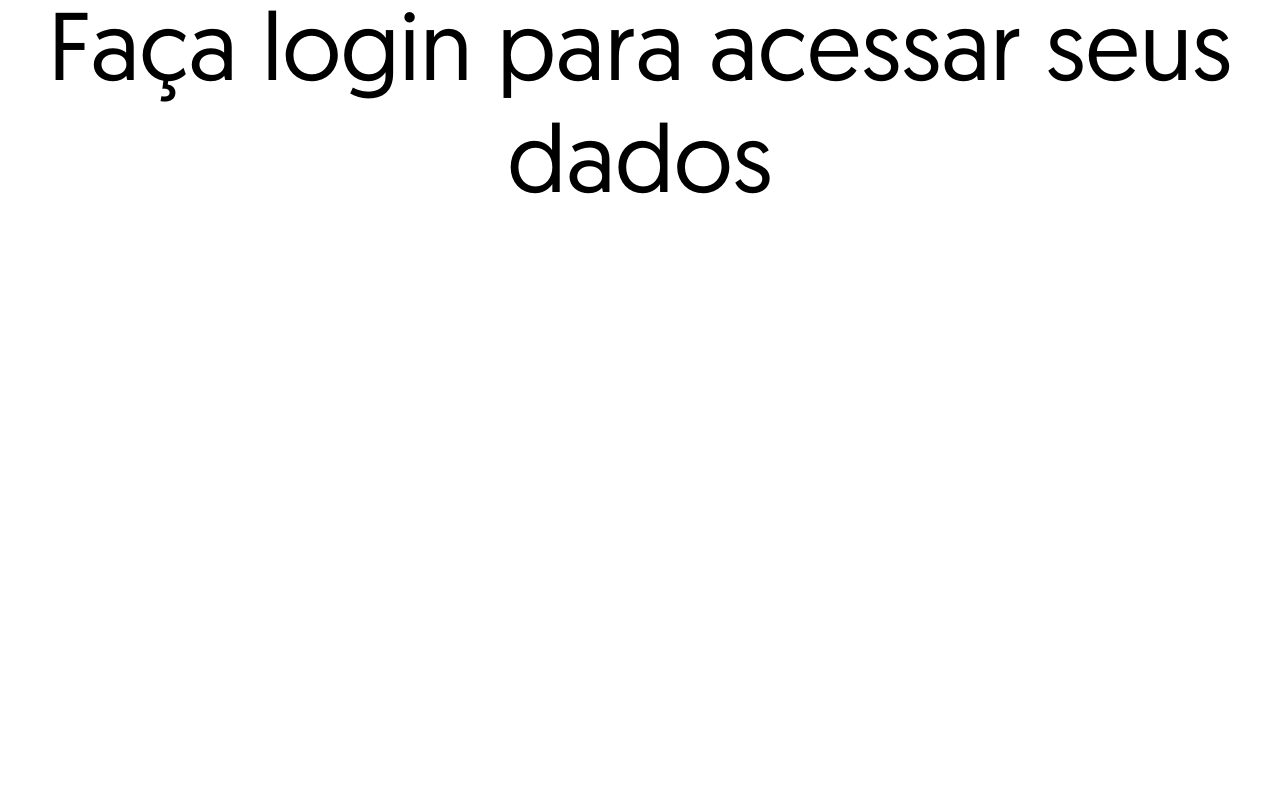
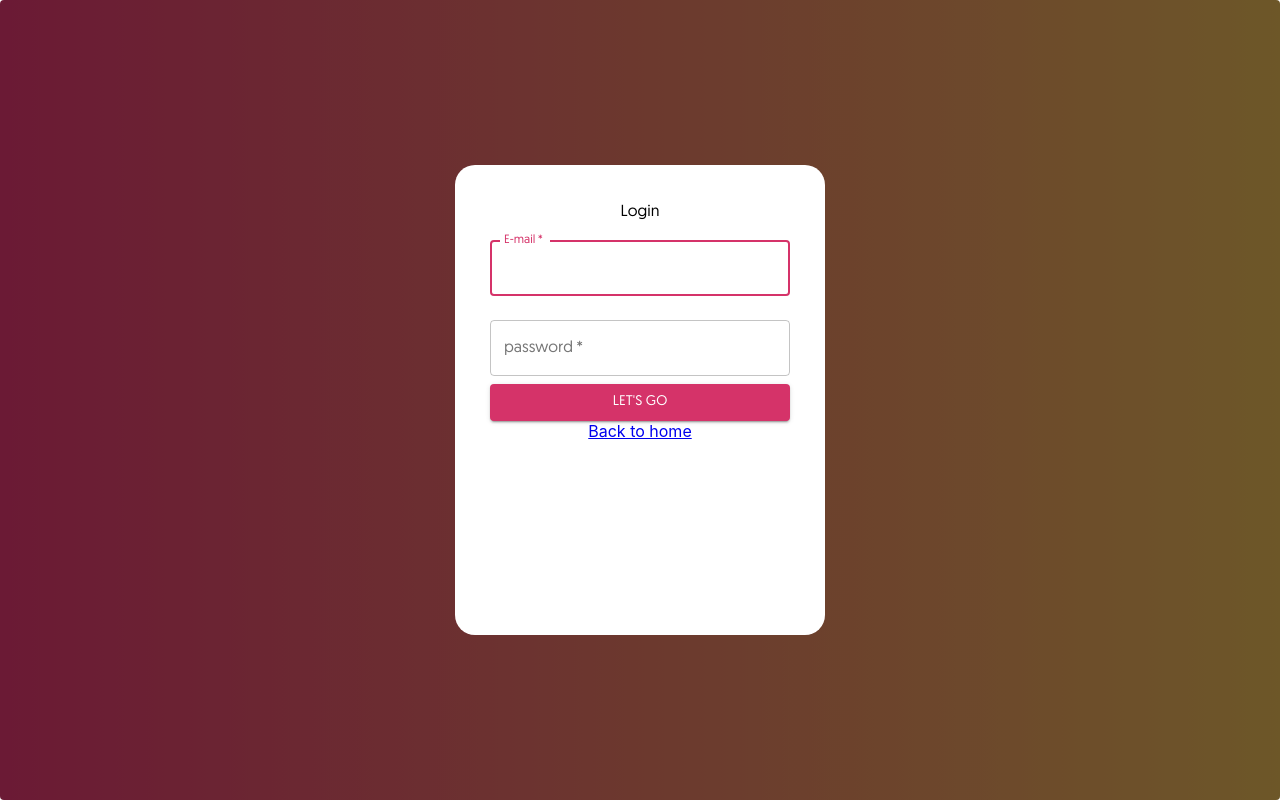
Before and after one commit to VitorMiguelPS/spa-list, a React (Create React App) app: page /login in a window 1280 px wide. Built offline with nearby package versions, Linux system fonts and the light colour scheme.

Commit message:
Creating first design to login page

```diff
--- a/src/components/sideBar/index.jsx
+++ b/src/components/sideBar/index.jsx
@@ -30,6 +30,14 @@ function SideBar() {
             Github
           </Button>
 
+          <Button
+            href="https://www.linkedin.com/in/vitor-mp-silva/"
+            target="_blank"
+            color="inherit"
+          >
+            LinkedIn
+          </Button>
+
           <Button component={Link} to="/login" color="inherit">
             Login
           </Button>
--- a/src/pages/HomePage/styles.js
+++ b/src/pages/HomePage/styles.js
@@ -14,7 +14,6 @@ const useStyles = makeStyles((theme) => ({
   HomeContent: {
     paddingLeft: "2.75rem",
     paddingRight: "1.75rem",
-    paddingTop: "5rem",
   },
   TextSection: {
     display: "flex",
@@ -33,6 +32,9 @@ const useStyles = makeStyles((theme) => ({
   },
   ImageSection: {
     width: "60%",
+    "& img": {
+      width: "80%",
+    },
   },
   ButtonLogin: {
     alignSelf: "center",
--- a/src/pages/Login/index.jsx
+++ b/src/pages/Login/index.jsx
@@ -1,12 +1,81 @@
-import React from "react";
-import { Grid, Typography } from "@material-ui/core";
+import React, { useState } from "react";
+import { Grid, Paper, TextField, Button, Typography } from "@material-ui/core";
+import { Link } from "react-router-dom";
 
-function Login(){
+import useStyles from "./styles";
+
+function Login() {
+  const classes = useStyles();
+
+  const [email, setEmail] = useState("");
+  const [password, setPassword] = useState("");
+
+  const preUser = {
+    user: "masteruser",
+    password: "123qwe",
+  };
+
+  function checkLoginCredentials() {
+    if (email === preUser.user && password === preUser.password) {
+      window.location.href = "/listagem";
+    } else {
+      alert(
+        "Something gone wrong with your credentials. Please review your E-mail and Password"
+      );
+    }
+  }
+
   return (
-    <Grid item>
-      <Typography variant="h1">Faça login para acessar seus dados</Typography>
+    <Grid
+      container
+      justify="center"
+      alignItems="center"
+      className={classes.LoginPage}
+    >
+      <Paper elevation={0} className={classes.background} />
+
+      <form noValidate autoComplete="off" className={classes.form}>
+        <Typography>Login</Typography>
+
+        <TextField
+          margin="normal"
+          required
+          fullWidth
+          variant="outlined"
+          id="email"
+          label="E-mail"
+          name="email"
+          autoFocus
+          value={email}
+          onChange={(e) => setEmail(e.target.value)}
+        />
+        <TextField
+          variant="outlined"
+          margin="normal"
+          required
+          fullWidth
+          name="password"
+          label="password"
+          type="password"
+          id="password"
+          autoComplete="off"
+          value={password}
+          onChange={(e) => setPassword(e.target.value)}
+        />
+        <Button
+          fullWidth
+          variant="contained"
+          color="primary"
+          className={classes.submit}
+          onClick={() => checkLoginCredentials()}
+        >
+          Let's go
+        </Button>
+
+        <Link to="/">Back to home</Link>
+      </form>
     </Grid>
-  )
-};
+  );
+}
 
 export default Login;
--- /dev/null
+++ b/src/pages/Login/styles.js
@@ -0,0 +1,30 @@
+import { makeStyles } from "@material-ui/styles";
+
+const useStyles = makeStyles((theme) => ({
+  LoginPage: {
+    height: "100vh",
+  },
+  background: {
+    background: `linear-gradient(90deg, ${theme.palette.primary.main} 0%, ${theme.palette.secondary.main} 100%)`,
+    height: "100vh",
+    width: "100%",
+    display: "block",
+    position: "absolute",
+    filter: "brightness(0.5)",
+  },
+  form: {
+    display: "flex",
+    flexDirection: "column",
+    background: theme.appColors.whiteColor,
+    zIndex: 1,
+    height: 400,
+    width: 300,
+    padding: 35,
+    borderRadius: 20,
+  },
+  submit: {
+    alignSelf: "flex-end",
+  },
+}));
+
+export default useStyles;
```
